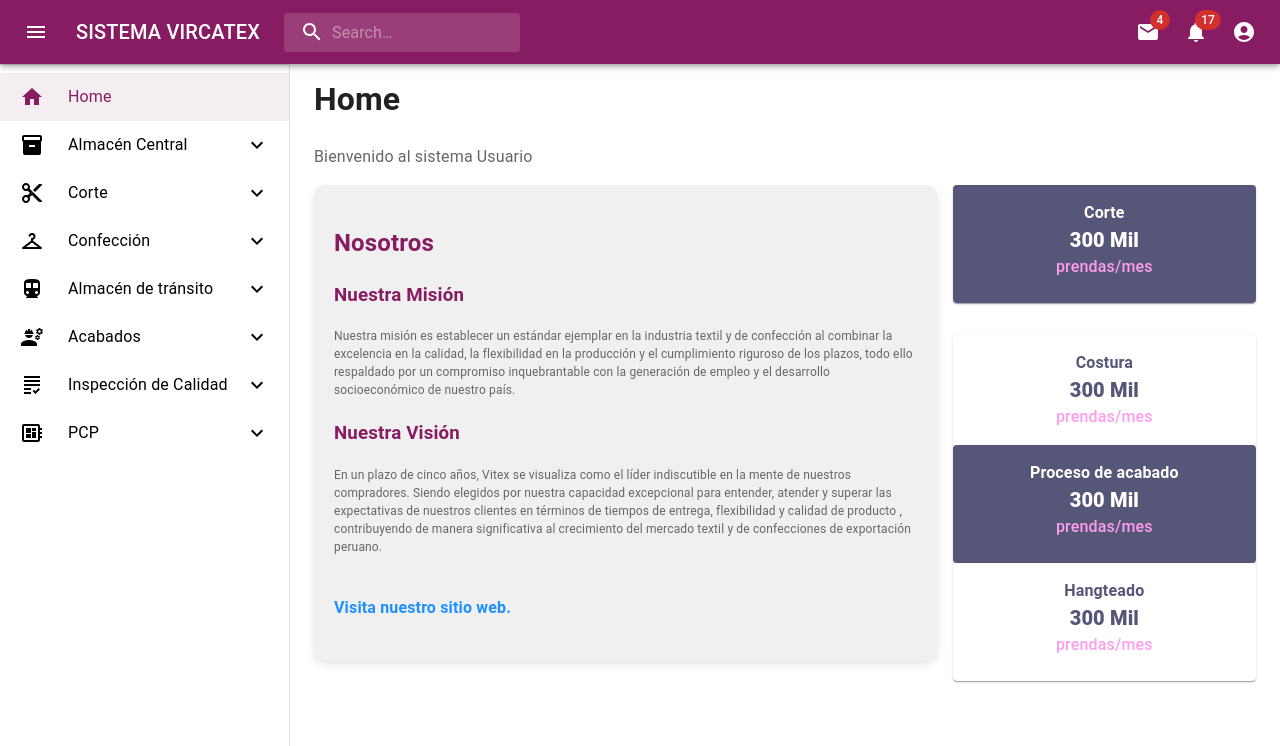
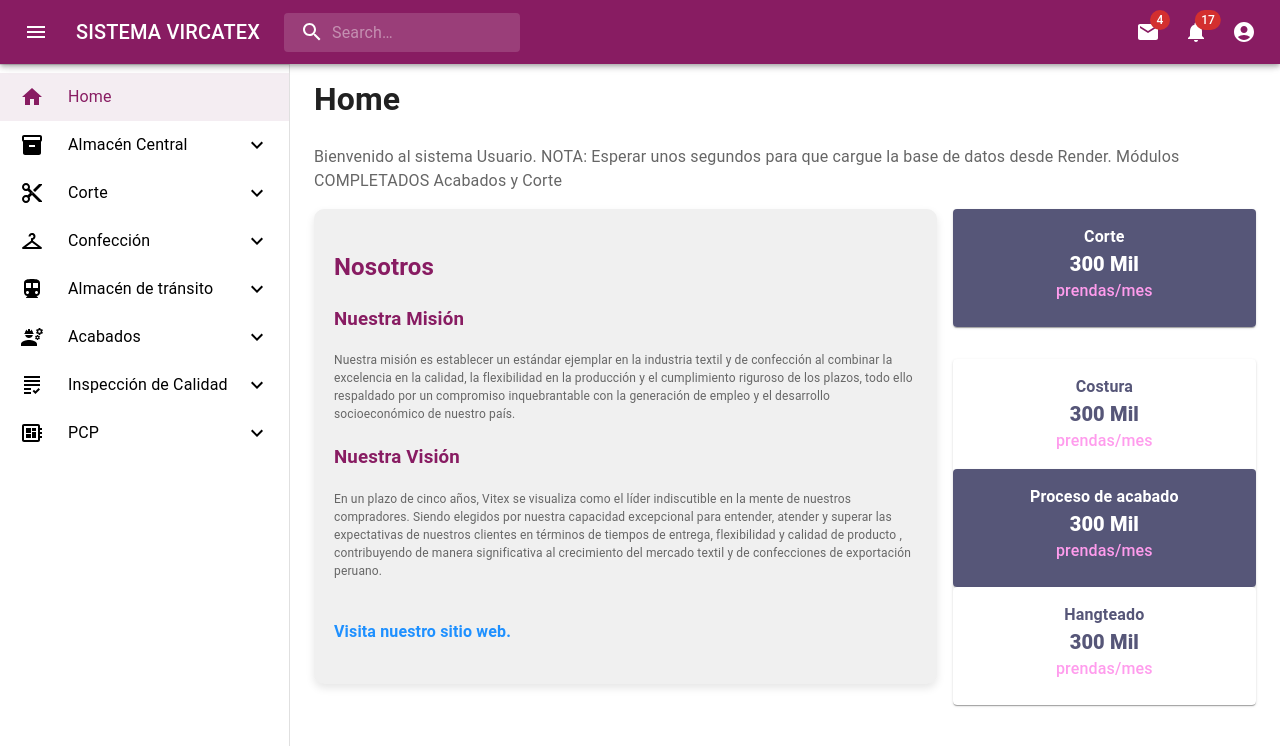
Before and after one commit to javierarteagagonzales/sistema-web-v-f, a React (Create React App) app: page /#/ in a window 1280 px wide. Shown: the top 746 px of the page. Built offline with nearby package versions, Linux system fonts and the light colour scheme.

Commit message:
Update Home.jsx

```diff
--- a/src/pages/Home.jsx
+++ b/src/pages/Home.jsx
@@ -21,7 +21,7 @@
 
         <Box component="main" sx={{ flexGrow: 1, p: 3 }}>
           <h1>Home</h1>
-          <Typography paragraph>Bienvenido al sistema Usuario</Typography>
+          <Typography paragraph>Bienvenido al sistema Usuario. NOTA: Esperar unos segundos para que cargue la base de datos desde Render. Módulos COMPLETADOS Acabados y Corte</Typography>
 
           <Grid container spacing={2}>
             <Grid item xs={8}>
```
